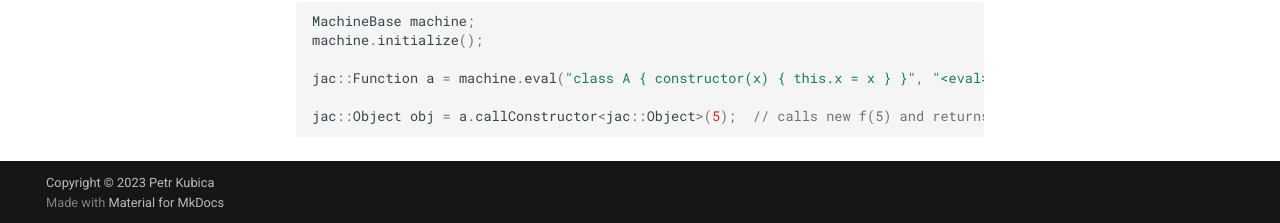
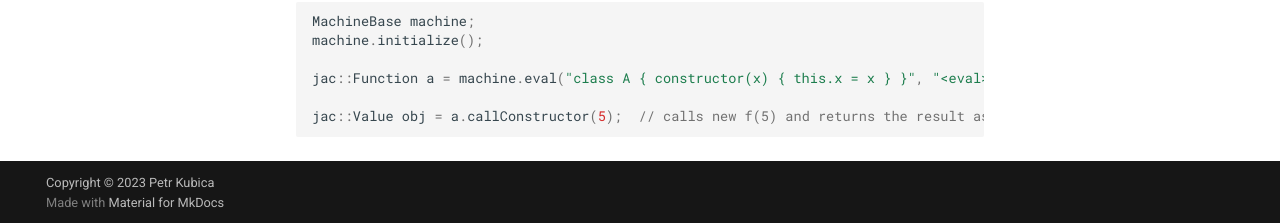
Before and after one commit to cubicap/Jaculus-machine, an MkDocs documentation site: the page built from docs/reference/functions.md, in a window 1280 px wide and 900 px high, scrolled down 1725 px. Shown: the part 674-897 px from the top of the window. Built offline with MkDocs 1.6.1 and Material for MkDocs 9.7.7, drawn with Linux system fonts in a browser that asks for light colours; comment, search, counter and statistics services are not loaded.

Commit message:
fix error in function docs

````diff
--- a/docs/reference/functions.md
+++ b/docs/reference/functions.md
@@ -94,5 +94,5 @@ machine.initialize();
 
 jac::Function a = machine.eval("class A { constructor(x) { this.x = x } }", "<eval>", jac::EvalFlags::Global).to<jac::Function>();
 
-jac::Object obj = a.callConstructor<jac::Object>(5);  // calls new f(5) and returns the result as a jac::Object
+jac::Value obj = a.callConstructor(5);  // calls new f(5) and returns the result as a Value
 ```
````
